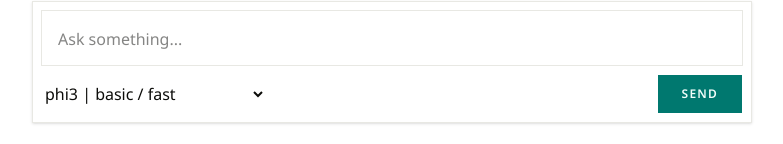
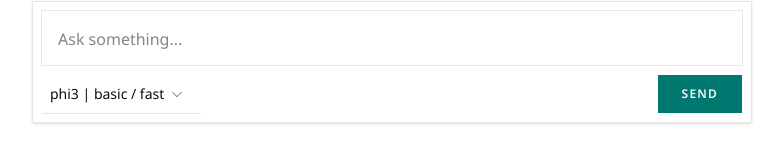
Before and after one commit to briansegs/personal-chat, a Next.js app: page / in a window 1280 px wide. Shown: the part 653-797 px from the top of the page, without its empty margins (248-1031 px from the left). Built offline with nearby package versions, Linux system fonts and the light colour scheme; a web font is replaced by a local one.

Commit message:
enhancement: Use shadcn select

```diff
--- a/src/components/ModelSelect.tsx
+++ b/src/components/ModelSelect.tsx
@@ -1,13 +1,23 @@
 import { Model } from "@/app/types";
 import { isModel } from "@/util/isModel";
 import { Dispatch, SetStateAction } from "react";
+import {
+  Select,
+  SelectContent,
+  SelectGroup,
+  SelectItem,
+  SelectLabel,
+  SelectSeparator,
+  SelectTrigger,
+  SelectValue,
+} from "./ui/select";
 
 type ModelSelectProps = {
   model: Model;
   setModel: Dispatch<SetStateAction<Model>>;
 };
 
-const modelOptions = [
+const generalOptions = [
   {
     value: "phi3",
     name: "phi3 | basic / fast",
@@ -16,6 +26,9 @@
     value: "llama3.1",
     name: "llama3.1 | smarter / slower",
   },
+] as const;
+
+const codingOptions = [
   {
     value: "qwen2.5-coder",
     name: "qwen2.5-coder | coding",
@@ -24,24 +37,39 @@
 
 export function ModelSelect({ setModel, model }: ModelSelectProps) {
   return (
-    <select
-      name="model"
-      id="model-select"
+    <Select
       value={model}
-      className="cursor-pointer"
-      onChange={(e) => {
-        const value = e.target.value;
-
+      onValueChange={(value) => {
         if (isModel(value)) {
           setModel(value);
         }
       }}
     >
-      {[...modelOptions].map(({ value, name }) => (
-        <option key={value} value={value}>
-          {name}
-        </option>
-      ))}
-    </select>
+      <SelectTrigger className="pl-2 pr-4">
+        <SelectValue />
+      </SelectTrigger>
+
+      <SelectContent>
+        <SelectGroup>
+          <SelectLabel>General chat</SelectLabel>
+          {generalOptions.map(({ value, name }) => (
+            <SelectItem key={value} value={value}>
+              {name}
+            </SelectItem>
+          ))}
+        </SelectGroup>
+
+        <SelectSeparator />
+
+        <SelectGroup>
+          <SelectLabel>Coding</SelectLabel>
+          {codingOptions.map(({ value, name }) => (
+            <SelectItem key={value} value={value}>
+              {name}
+            </SelectItem>
+          ))}
+        </SelectGroup>
+      </SelectContent>
+    </Select>
   );
 }
--- /dev/null
+++ b/src/components/ui/select.tsx
@@ -0,0 +1,198 @@
+"use client"
+
+import * as React from "react"
+import { Select as SelectPrimitive } from "radix-ui"
+
+import { cn } from "@/lib/utils"
+import { CaretDownIcon, CheckIcon, CaretUpIcon } from "@phosphor-icons/react"
+
+function Select({
+  ...props
+}: React.ComponentProps<typeof SelectPrimitive.Root>) {
+  return <SelectPrimitive.Root data-slot="select" {...props} />
+}
+
+function SelectGroup({
+  className,
+  ...props
+}: React.ComponentProps<typeof SelectPrimitive.Group>) {
+  return (
+    <SelectPrimitive.Group
+      data-slot="select-group"
+      className={cn("scroll-my-1.5 p-1.5", className)}
+      {...props}
+    />
+  )
+}
+
+function SelectValue({
+  ...props
+}: React.ComponentProps<typeof SelectPrimitive.Value>) {
+  return <SelectPrimitive.Value data-slot="select-value" {...props} />
+}
+
+function SelectTrigger({
+  className,
+  size = "default",
+  children,
+  ...props
+}: React.ComponentProps<typeof SelectPrimitive.Trigger> & {
+  size?: "sm" | "default"
+}) {
+  return (
+    <SelectPrimitive.Trigger
+      data-slot="select-trigger"
+      data-size={size}
+      className={cn(
+        "flex w-fit items-center justify-between gap-1.5 rounded-none border border-transparent border-b-input bg-transparent px-0 py-2 text-sm whitespace-nowrap transition-[color,border-color] outline-none focus-visible:border-b-ring disabled:cursor-not-allowed disabled:opacity-50 aria-invalid:border-b-destructive data-placeholder:text-muted-foreground data-[size=default]:h-10 data-[size=sm]:h-9 *:data-[slot=select-value]:line-clamp-1 *:data-[slot=select-value]:flex *:data-[slot=select-value]:items-center *:data-[slot=select-value]:gap-1.5 dark:aria-invalid:border-b-destructive/50 [&_svg]:pointer-events-none [&_svg]:shrink-0 [&_svg:not([class*='size-'])]:size-3.5",
+        className
+      )}
+      {...props}
+    >
+      {children}
+      <SelectPrimitive.Icon asChild>
+        <CaretDownIcon className="pointer-events-none size-3.5 text-muted-foreground" />
+      </SelectPrimitive.Icon>
+    </SelectPrimitive.Trigger>
+  )
+}
+
+function SelectContent({
+  className,
+  children,
+  position = "item-aligned",
+  align = "center",
+  ...props
+}: React.ComponentProps<typeof SelectPrimitive.Content>) {
+  return (
+    <SelectPrimitive.Portal>
+      <SelectPrimitive.Content
+        data-slot="select-content"
+        data-align-trigger={position === "item-aligned"}
+        className={cn("relative z-50 max-h-(--radix-select-content-available-height) min-w-36 origin-(--radix-select-content-transform-origin) overflow-x-hidden overflow-y-auto rounded-none bg-popover text-popover-foreground shadow-md ring-1 ring-foreground/10 duration-100 data-[align-trigger=true]:animate-none data-[side=bottom]:slide-in-from-top-2 data-[side=left]:slide-in-from-right-2 data-[side=right]:slide-in-from-left-2 data-[side=top]:slide-in-from-bottom-2 data-open:animate-in data-open:fade-in-0 data-open:zoom-in-95 data-closed:animate-out data-closed:fade-out-0 data-closed:zoom-out-95", position ==="popper"&&"data-[side=bottom]:translate-y-1 data-[side=left]:-translate-x-1 data-[side=right]:translate-x-1 data-[side=top]:-translate-y-1", className )}
+        position={position}
+        align={align}
+        {...props}
+      >
+        <SelectScrollUpButton />
+        <SelectPrimitive.Viewport
+          data-position={position}
+          className={cn(
+            "data-[position=popper]:h-(--radix-select-trigger-height) data-[position=popper]:w-full data-[position=popper]:min-w-(--radix-select-trigger-width)",
+            position === "popper" && ""
+          )}
+        >
+          {children}
+        </SelectPrimitive.Viewport>
+        <SelectScrollDownButton />
+      </SelectPrimitive.Content>
+    </SelectPrimitive.Portal>
+  )
+}
+
+function SelectLabel({
+  className,
+  ...props
+}: React.ComponentProps<typeof SelectPrimitive.Label>) {
+  return (
+    <SelectPrimitive.Label
+      data-slot="select-label"
+      className={cn(
+        "px-3 py-2 text-xs font-semibold tracking-wider text-muted-foreground uppercase",
+        className
+      )}
+      {...props}
+    />
+  )
+}
+
+function SelectItem({
+  className,
+  children,
+  ...props
+}: React.ComponentProps<typeof SelectPrimitive.Item>) {
+  return (
+    <SelectPrimitive.Item
+      data-slot="select-item"
+      className={cn(
+        "relative flex w-full cursor-default items-center gap-2.5 rounded-none py-2 pr-8 pl-3 text-sm outline-hidden select-none focus:bg-accent focus:text-accent-foreground not-data-[variant=destructive]:focus:**:text-accent-foreground data-disabled:pointer-events-none data-disabled:opacity-50 [&_svg]:pointer-events-none [&_svg]:shrink-0 [&_svg:not([class*='size-'])]:size-3.5 *:[span]:last:flex *:[span]:last:items-center *:[span]:last:gap-2",
+        className
+      )}
+      {...props}
+    >
+      <span className="pointer-events-none absolute right-2 flex size-4 items-center justify-center">
+        <SelectPrimitive.ItemIndicator>
+          <CheckIcon className="pointer-events-none" />
+        </SelectPrimitive.ItemIndicator>
+      </span>
+      <SelectPrimitive.ItemText>{children}</SelectPrimitive.ItemText>
+    </SelectPrimitive.Item>
+  )
+}
+
+function SelectSeparator({
+  className,
+  ...props
+}: React.ComponentProps<typeof SelectPrimitive.Separator>) {
+  return (
+    <SelectPrimitive.Separator
+      data-slot="select-separator"
+      className={cn(
+        "pointer-events-none -mx-1.5 my-1.5 h-px bg-border/50",
+        className
+      )}
+      {...props}
+    />
+  )
+}
+
+function SelectScrollUpButton({
+  className,
+  ...props
+}: React.ComponentProps<typeof SelectPrimitive.ScrollUpButton>) {
+  return (
+    <SelectPrimitive.ScrollUpButton
+      data-slot="select-scroll-up-button"
+      className={cn(
+        "z-10 flex cursor-default items-center justify-center bg-popover py-1 [&_svg:not([class*='size-'])]:size-3.5",
+        className
+      )}
+      {...props}
+    >
+      <CaretUpIcon
+      />
+    </SelectPrimitive.ScrollUpButton>
+  )
+}
+
+function SelectScrollDownButton({
+  className,
+  ...props
+}: React.ComponentProps<typeof SelectPrimitive.ScrollDownButton>) {
+  return (
+    <SelectPrimitive.ScrollDownButton
+      data-slot="select-scroll-down-button"
+      className={cn(
+        "z-10 flex cursor-default items-center justify-center bg-popover py-1 [&_svg:not([class*='size-'])]:size-3.5",
+        className
+      )}
+      {...props}
+    >
+      <CaretDownIcon
+      />
+    </SelectPrimitive.ScrollDownButton>
+  )
+}
+
+export {
+  Select,
+  SelectContent,
+  SelectGroup,
+  SelectItem,
+  SelectLabel,
+  SelectScrollDownButton,
+  SelectScrollUpButton,
+  SelectSeparator,
+  SelectTrigger,
+  SelectValue,
+}
```
